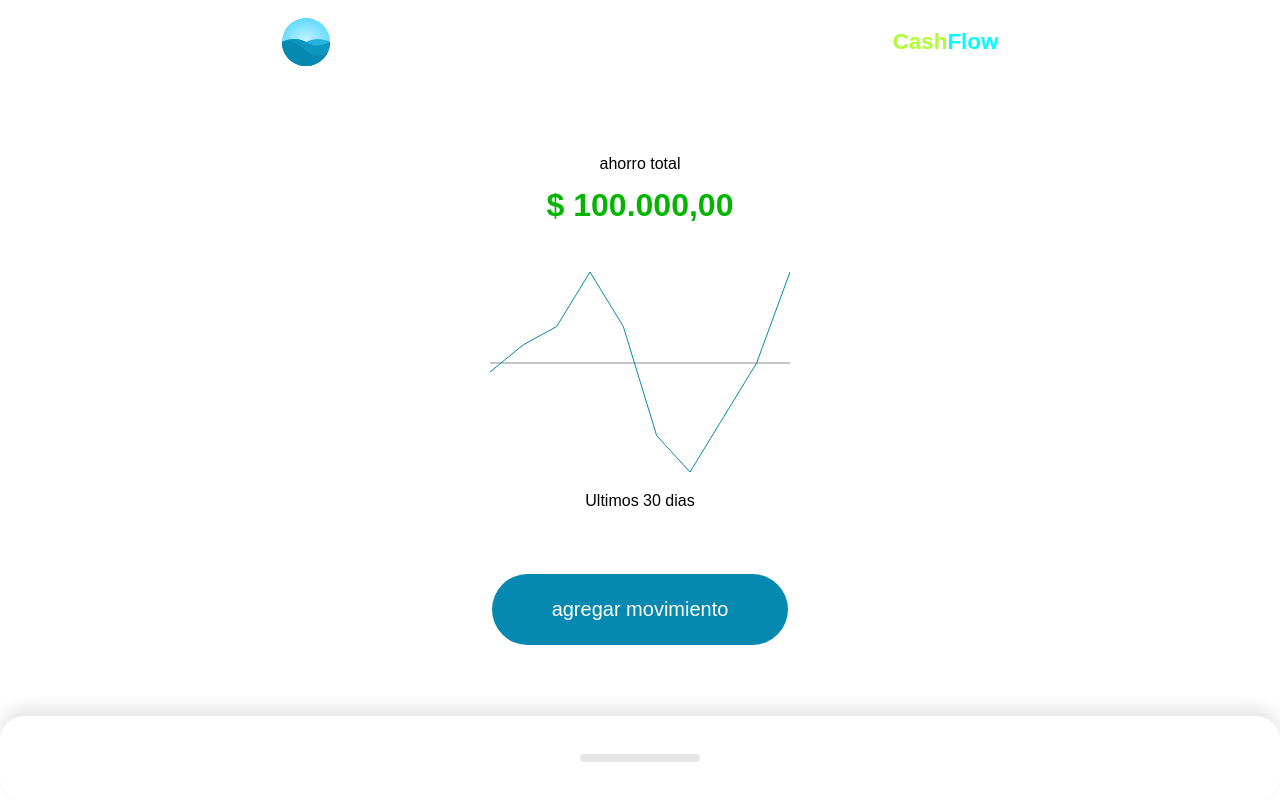
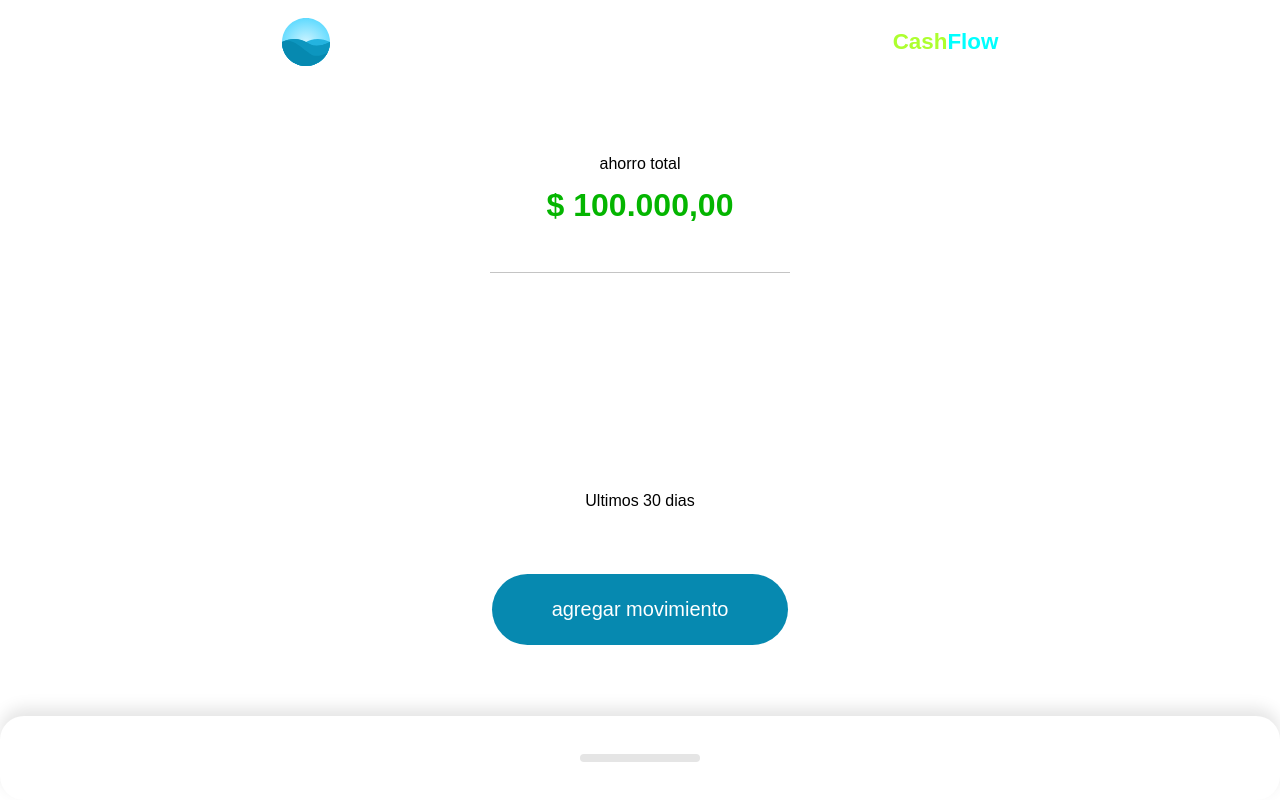
Before and after one commit to TatianaAbi/cash-flow, a Vue app: page / in a window 1280 px wide. Built offline with nearby package versions, Linux system fonts and the light colour scheme.

Commit message:
grafico ponemos los montos

```diff
--- a/src/components/Home-casa.vue
+++ b/src/components/Home-casa.vue
@@ -42,35 +42,58 @@
   data() {
     return {
       amount: null,
-      amounts: [100, 200, 500, 200, -400, -600, -300, 0, 500],
       movements: [
         {
           id: 0,
           title: "Movimiento 1",
           description: "lorem ips is la sit met flo rui",
-          amount: 1000,
+          amount: 100,
+          time: new Date("02-01-2022"),
         },
         {
           id: 1,
           title: "Movimiento 2",
           description: "lorem ips is la sit met flo rui",
-          amount: 1000,
+          amount: 200,
+          time: new Date("02-01-2022"),
         },
         {
           id: 2,
 
           title: "Movimiento 3",
           description: "lorem ips is la sit met flo rui",
-          amount: 1000,
+          amount: 500,
+          time: new Date("01-01-2022"),
         },
         {
           id: 3,
           title: "Movimiento 4",
           description: "lorem ips is la sit met flo rui",
-          amount: 1000,
+          amount: 200,
+          time: new Date("01-01-2022"),
         },
       ],
     };
   },
+  computed: {
+    amounts() {
+      const lastDays = this.movements
+        .filter((m) => {
+          const today = new Date();
+          const oldDate = today.setDate(today.getDate() - 30);
+
+          return m.time > oldDate;
+        })
+        .map((m) => m.amount);
+
+      return lastDays.map((m, i) => {
+        const lastMovements = lastDays.slice(0, i);
+
+        return lastMovements.reduce((suma, movement) => {
+          return suma + movement;
+        }, 0);
+      });
+    },
+  },
 };
 </script>
--- a/src/components/ResumeWeb/GraphicMoney.vue
+++ b/src/components/ResumeWeb/GraphicMoney.vue
@@ -34,7 +34,7 @@
   </div>
 </template>
 <script setup>
-import { defineProps, toRefs, computed, ref } from "vue";
+import { defineProps, toRefs, defineEmits, computed, ref } from "vue";
 const props = defineProps({
   amounts: {
     type: Array,
@@ -68,6 +68,7 @@
 const showPointer = ref(false);
 
 const pointer = ref(0);
+const emit = defineEmits(["select"]);
 
 const tap = ({ target, touches }) => {
   showPointer.value = true;
@@ -75,6 +76,7 @@
   const elementX = target.getBoundingClientRect().x;
   const touchX = touches[0].clientX;
   pointer.value = ((touchX - elementX) * 300) / elementWidth;
+  emit("select");
 };
 
 const untap = () => {
```
